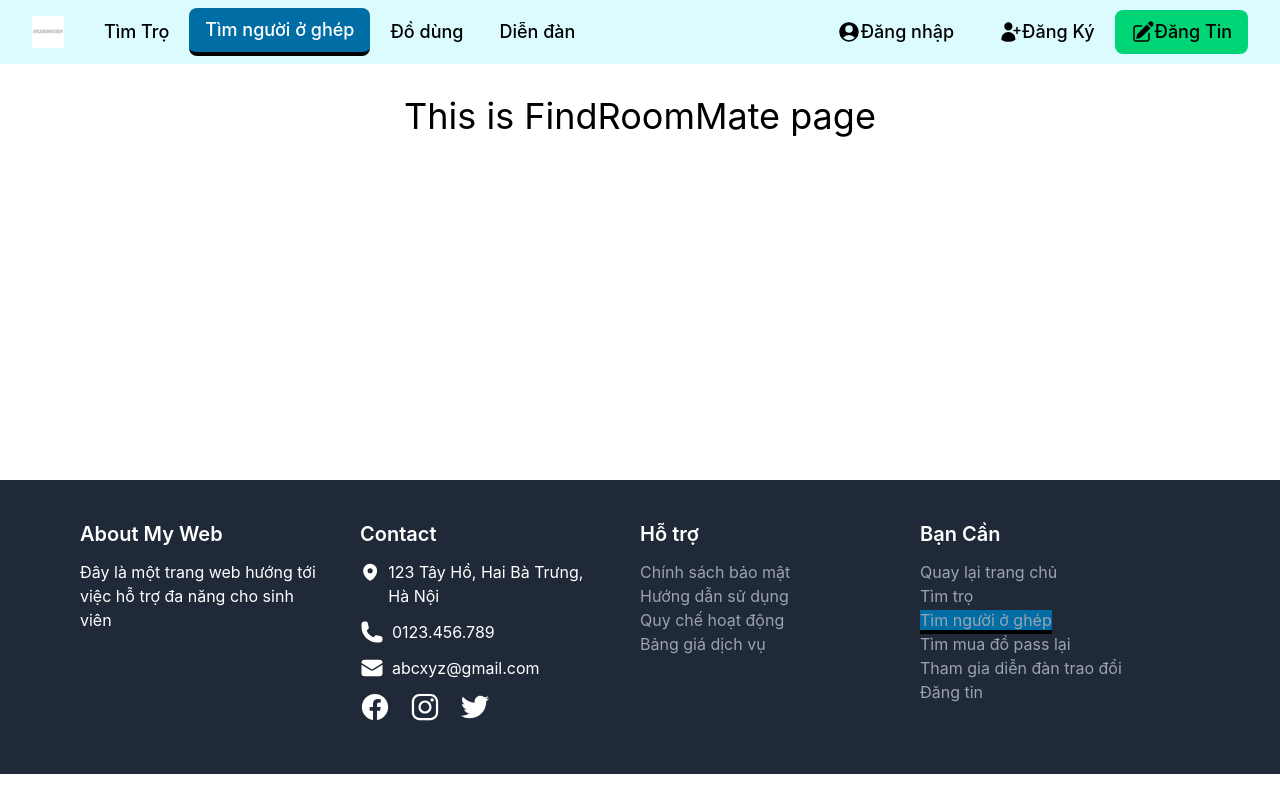
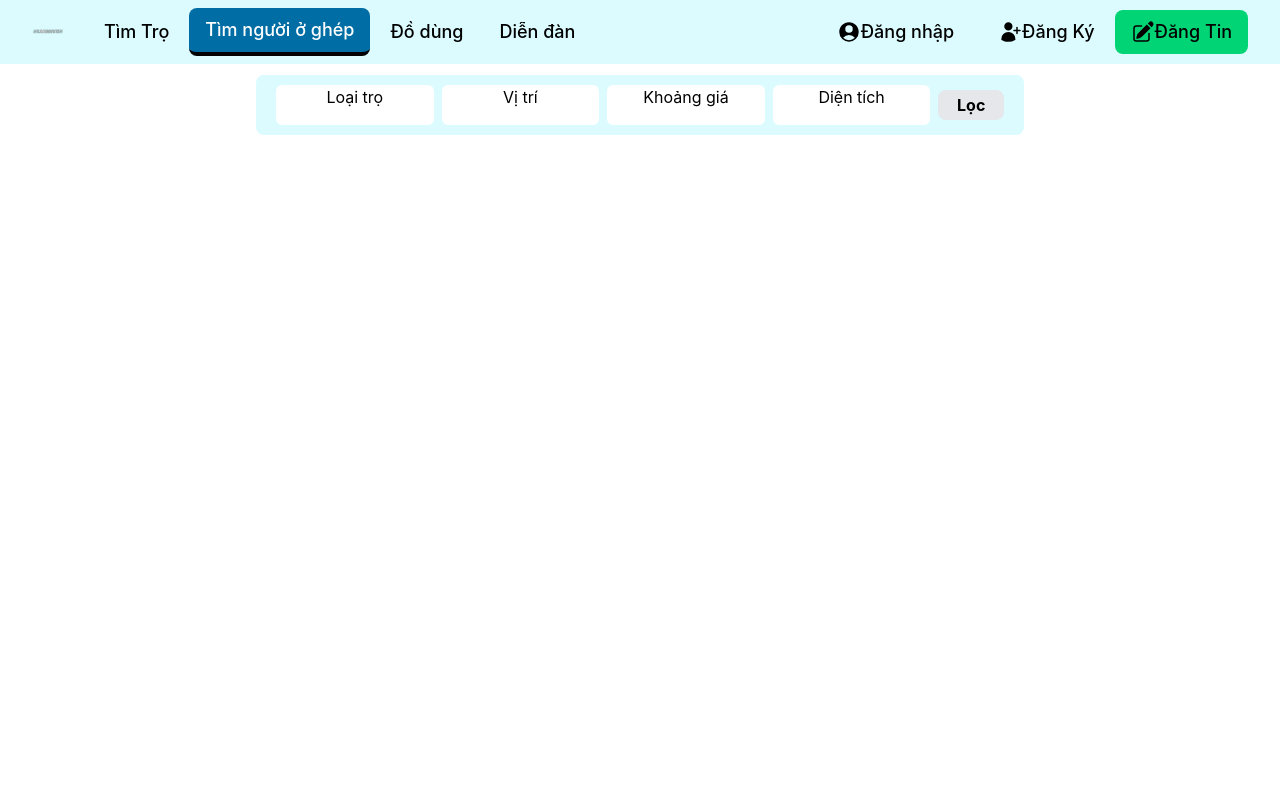
Before and after one commit to Khaipn888/Project3, a React (Create React App) app in the folder client/: page /FindRoomMate in a window 1280 px wide. Shown: the top 800 px of the page. Built offline with nearby package versions, Linux system fonts and the light colour scheme.

Commit message:
create the filter and search bar

```diff
--- a/client/src/components/Footer.js
+++ b/client/src/components/Footer.js
@@ -3,7 +3,7 @@ import "../assets/styles/footerStyles.css";
 
 export function Footer() {
   return (
-    <footer className="bg-gray-800 text-white py-10">
+    <footer className="bg-gray-800 text-white py-10 ">
       <div className="max-w-6xl mx-auto flex justify-between px-4">
         <div className="w-1/4">
           <h3 className="text-xl font-semibold mb-3">About My Web</h3>
--- a/client/src/components/Header.js
+++ b/client/src/components/Header.js
@@ -1,6 +1,6 @@
 import { Disclosure } from '@headlessui/react'
 import { Link , NavLink} from 'react-router-dom'
-import logo from '../assets/images/logo1.png'
+import logo from '../assets/images/logo02.png'
 import '../assets/styles/headerStyles.css'
 
 const navigation = [
--- a/client/src/components/ProvincePopUp.js
+++ b/client/src/components/ProvincePopUp.js
@@ -1,6 +1,6 @@
-function ProvincePopUp() {
+function ProvincePopUp(props) {
     return (
-      <div className="pop-up-container w-full h-[100vh] fixed bg-gray-200/80 z-20">
+      <div className="pop-up-container w-full h-[100vh] fixed bg-gray-200/80 z-50 top-0 left-0 ">
         <div className="pop-up-box w-[500px] h-[500px] mx-auto mt-[50px] bg-white rounded-lg ">
           <div className="header flex border-b h-[50px] items-center font-bold relative">
             <button className="back-prev absolute top-[15px] left-[10px]">
@@ -18,7 +18,7 @@ function ProvincePopUp() {
               </svg>
             </button>
             <span className="mx-auto">Chọn khu vực bạn muốn tìm kiếm</span>
-            <button className="exit-btn absolute rounded-full  w-[25px] h-[25px] top-[-5px] right-[-7px]">
+            <button className="exit-btn absolute rounded-full  w-[25px] h-[25px] top-[-5px] right-[-7px]" onClick={props.handleClose}>
               <svg
                 xmlns="http://www.w3.org/2000/svg"
                 viewBox="0 0 20 20"
--- a/client/src/containers/FindHostel.js
+++ b/client/src/containers/FindHostel.js
@@ -1,20 +1,44 @@
+import { useState } from "react";
 import { Footer } from "../components/Footer";
 import Header from "../components/Header";
 import ProvincePopUp from "../components/ProvincePopUp";
-
+import BackToTopButton from "../components/BackToTopButton";
 
 function FindHostel() {
-    return (
-        <div>
-            <Header/>
-            <div className="filter-container w-[60%] mx-[auto]  ">
+    const [isOpen, setIsOpen] = useState(false);
+    const handlePopUp = () => {
+        setIsOpen(!isOpen);
+    }
 
-            </div>
-            <ProvincePopUp />
-            <div className="h-[1000px] bg-yelow-400  "></div>
-            <Footer/>
+  return (
+    <div>
+      <Header />
+      {isOpen && <ProvincePopUp handleClose={ handlePopUp} />}
+      <div className="filter-container w-[60%] mx-[20%] my-[10px] grid grid-cols-10 gap-x-2 rounded-lg bg-cyan-100/75 fixed top-[65px] px-[20px] py-[10px] items-center">
+        <div className="grid grid-cols-4 gap-x-2 col-span-9 ">
+          <div className="kinds rounded-md bg-white cursor-pointer h-[40px] text-center hover:border hover:border-black " onClick={handlePopUp}>
+            <span>Loại trọ</span>
+
+          </div>
+          <div className="location rounded-md bg-white cursor-pointer h-[40px] text-center hover:border hover:border-black " onClick={handlePopUp}>
+            <span>Vị trí</span>
+          </div>
+          <div className="price rounded-md bg-white cursor-pointer h-[40px] text-center hover:border hover:border-black" onClick={handlePopUp}>
+            <span>Khoảng giá</span>
+          </div>
+          <div className="area rounded-md bg-white cursor-pointer h-[40px] text-center hover:border hover:border-black" onClick={handlePopUp}>
+            <span>Diện tích</span>
+          </div>
         </div>
 
-    )
+        <div className="apply bg-gray-200 rounded-lg p[5px] text-center h-[30px] items-center hover:bg-red-400 font-bold flex hover:border hover:border-red-800">
+          <button className="w-[100%]">Lọc</button>
+        </div>
+      </div>
+      <div className="h-[1000px] bg-yelow-400  "></div>
+      <BackToTopButton/>
+      <Footer />
+    </div>
+  );
 }
 export default FindHostel;
--- a/client/src/containers/FindRoomMate.js
+++ b/client/src/containers/FindRoomMate.js
@@ -1,16 +1,44 @@
 
+import { useState } from "react";
 import { Footer } from "../components/Footer";
 import Header from "../components/Header";
+import ProvincePopUp from "../components/ProvincePopUp";
+import BackToTopButton from "../components/BackToTopButton";
 
 function FindRoomMate() {
+    const [isOpen, setIsOpen] = useState(false);
+    const handlePopUp = () => {
+        setIsOpen(!isOpen);
+    }
     return (
         <div>
-            <Header/>
-            <div className="text-4xl text-center mt-24 h-96">
-                This is FindRoomMate page
-            </div>
-            <Footer/>
+      <Header />
+      {isOpen && <ProvincePopUp handleClose={ handlePopUp} />}
+      <div className="filter-container w-[60%] mx-[20%] my-[10px] grid grid-cols-10 gap-x-2 rounded-lg bg-cyan-100/75 fixed top-[65px] px-[20px] py-[10px] items-center">
+        <div className="grid grid-cols-4 gap-x-2 col-span-9 ">
+          <div className="kinds rounded-md bg-white cursor-pointer h-[40px] text-center hover:border hover:border-black " onClick={handlePopUp}>
+            <span>Loại trọ</span>
+
+          </div>
+          <div className="location rounded-md bg-white cursor-pointer h-[40px] text-center hover:border hover:border-black " onClick={handlePopUp}>
+            <span>Vị trí</span>
+          </div>
+          <div className="price rounded-md bg-white cursor-pointer h-[40px] text-center hover:border hover:border-black" onClick={handlePopUp}>
+            <span>Khoảng giá</span>
+          </div>
+          <div className="area rounded-md bg-white cursor-pointer h-[40px] text-center hover:border hover:border-black" onClick={handlePopUp}>
+            <span>Diện tích</span>
+          </div>
         </div>
+
+        <div className="apply bg-gray-200 rounded-lg p[5px] text-center h-[30px] items-center hover:bg-red-400 font-bold flex hover:border hover:border-red-800">
+          <button className="w-[100%]">Lọc</button>
+        </div>
+      </div>
+      <div className="h-[1000px] bg-yelow-400  "></div>
+      <BackToTopButton/>
+      <Footer />
+    </div>
 
     )
 }
--- a/client/src/containers/Neccessary.js
+++ b/client/src/containers/Neccessary.js
@@ -1,16 +1,38 @@
+import BackToTopButton from "../components/BackToTopButton";
 import { Footer } from "../components/Footer";
 import Header from "../components/Header";
 
 function Neccessary() {
-    return (
-        <div>
-            <Header/>
-            <div className="text-4xl text-center mt-24 h-96">
-                This is Neccessary page
-            </div>
-            <Footer/>
-        </div>
-
-    )
+  return (
+    <div>
+      <Header />
+      <div className="search-container flex w-[50%] h-[35px]  top-[65px] mx-[25%] my-[10px] fixed">
+        <input
+          className="w-[90%] bg-gray-100 rounded-l-2xl border pl-[15px] "
+          type="text"
+          placeholder="  Nhập tên đồ dùng cần tìm"
+        />
+        <button className="rounded-r-2xl bg-gray-300 px-[15px] ">
+          <svg
+            xmlns="http://www.w3.org/2000/svg"
+            fill="none"
+            viewBox="0 0 24 24"
+            stroke-width="1.5"
+            stroke="currentColor"
+            class="w-6 h-6"
+          >
+            <path
+              stroke-linecap="round"
+              stroke-linejoin="round"
+              d="M21 21l-5.197-5.197m0 0A7.5 7.5 0 105.196 5.196a7.5 7.5 0 0010.607 10.607z"
+            />
+          </svg>
+        </button>
+      </div>
+      <div className="h-[1000px] bg-yelow-400  "></div>
+      <BackToTopButton/>
+      <Footer />
+    </div>
+  );
 }
 export default Neccessary;
```
Also changed, not shown: client/src/assets/images/logo02.png (added).
